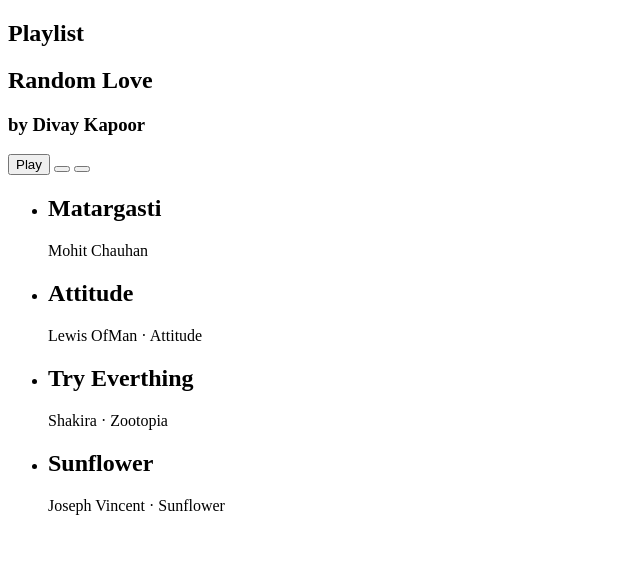
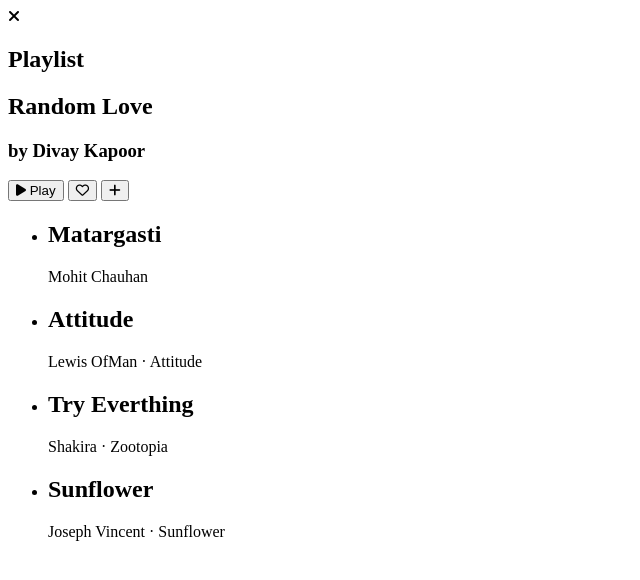
Before and after one commit to sak5010/kokoa-challenge-2, a plain HTML site: page index.html in a window 1280 px wide. Shown: the whole page, without its empty margins (0-640 px from the left). Drawn offline with Linux system fonts and the light colour scheme.

Commit message:
HTML: added icons

```diff
--- a/index.html
+++ b/index.html
@@ -7,12 +7,12 @@
     <title>challenge 5</title>
   </head>
   <body>
-    <header>
-      <!-- X icon -->
+    <header id="playlist">
+      <i class="fas fa-times"></i>
       <h2>Playlist</h2>
     </header>
 
-    <section id="playlist-pl  aying">
+    <section id="playlist-playing">
       <div class="playlist-playing__img"></div>
       <div class="playlist-playing__meta">
         <h1>Random Love</h1>
@@ -22,14 +22,14 @@
 
     <section id="playlist-buttons">
       <button class="playlist-buttons__play-btn">
-        <!-- play icon -->
+        <i class="fas fa-play"></i>
         <span>Play</span>
       </button>
       <button class="playlist-buttons__heart-btn">
-        <!-- heart icon -->
+        <i class="far fa-heart"></i>
       </button>
       <button class="playlist-buttons__plus-btn">
-        <!-- plus icon -->
+        <i class="fas fa-plus"></i>
       </button>
     </section>
 
@@ -65,5 +65,10 @@
         </li>
       </ul>
     </section>
+
+    <script
+      src="https://kit.fontawesome.com/091fde69cf.js"
+      crossorigin="anonymous"
+    ></script>
   </body>
 </html>
```
